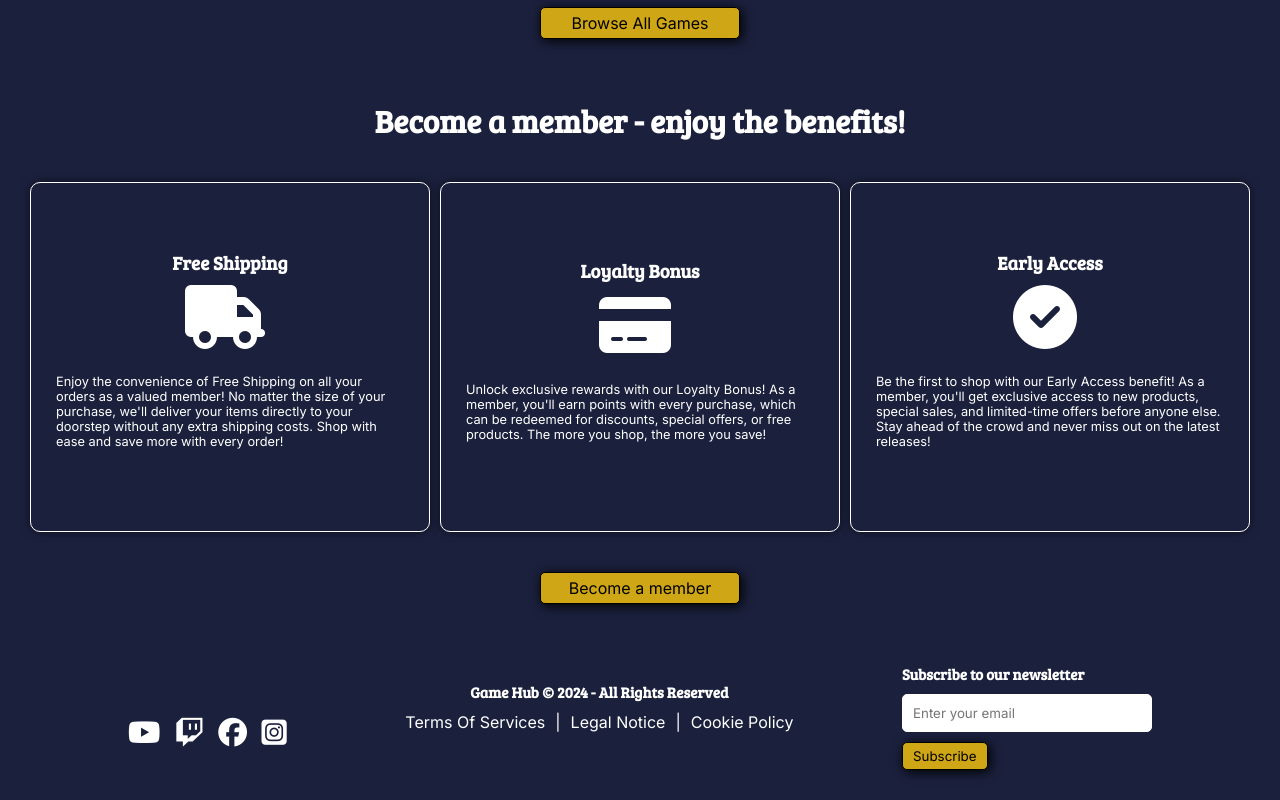
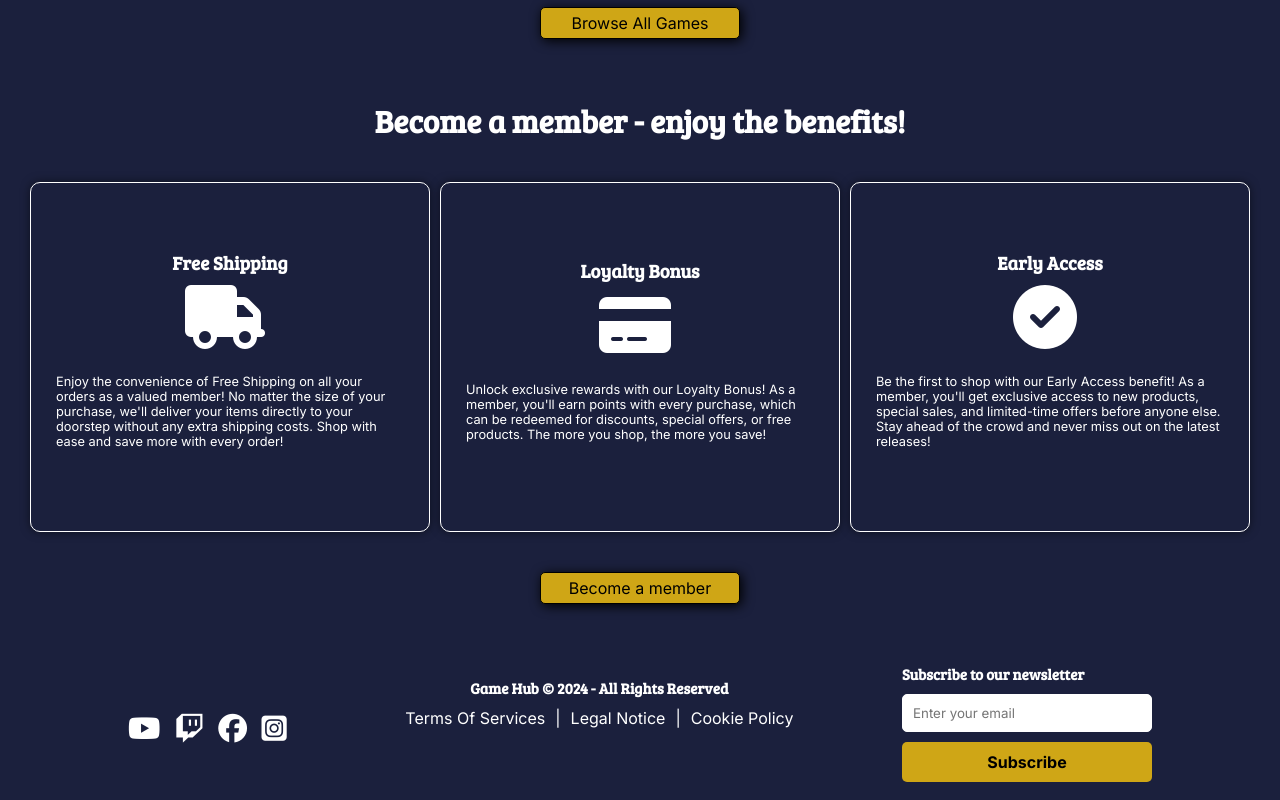
Before and after one commit to fredrikborgstein/javascript1, a plain HTML site: page index.html in a window 1280 px wide. Shown: the part 1126-1926 px from the top of the page. Drawn offline with Linux system fonts and the light colour scheme.

Commit message:
Redid the form button for the newsletter footer section, now leads to sub page

```diff
--- a/CSS/site-wide.css
+++ b/CSS/site-wide.css
@@ -161,20 +161,18 @@ footer a {
   border-radius: 5px;
 }
 
-#newsletter-button {
-  display: block;
-  padding: 5px 10px;
-  background-color: #cfa616;
-  border: 1px solid black;
-  border-radius: 5px;
-  text-decoration: none;
-  color: black;
-  filter: drop-shadow(2px 2px 6px #000000);
-  margin: 10px 0 30px 0;
+#mobile-menu-container {
+  display: none;
 }
 
-#mobile-menu-container {
-  display: none;
+.newsletter-btn {
+  width: 250px;
+  display: block;
+  margin: 10px auto;
+  height: 40px;
+  text-align: center;
+  padding: 10px;
+  font-weight: bold;
 }
 
 .menu-checkbox {
--- a/index.html
+++ b/index.html
@@ -352,7 +352,9 @@
           <label for="email-input" id="email-label" class="sr-only"
             >Input for email, to signup for newsletter</label
           >
-          <input id="newsletter-button" type="submit" value="Subscribe" />
+          <a id="newsletter-button" class="btn newsletter-btn" href="./sub.html"
+            >Subscribe</a
+          >
         </form>
       </div>
     </footer>
```
